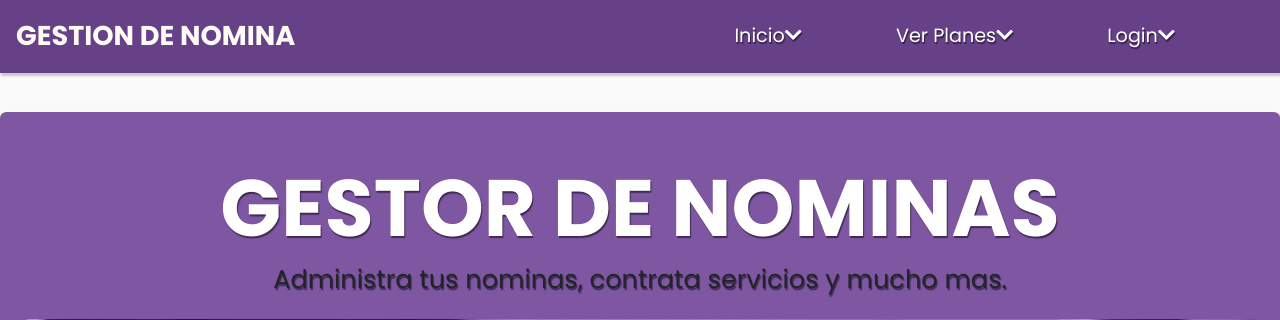
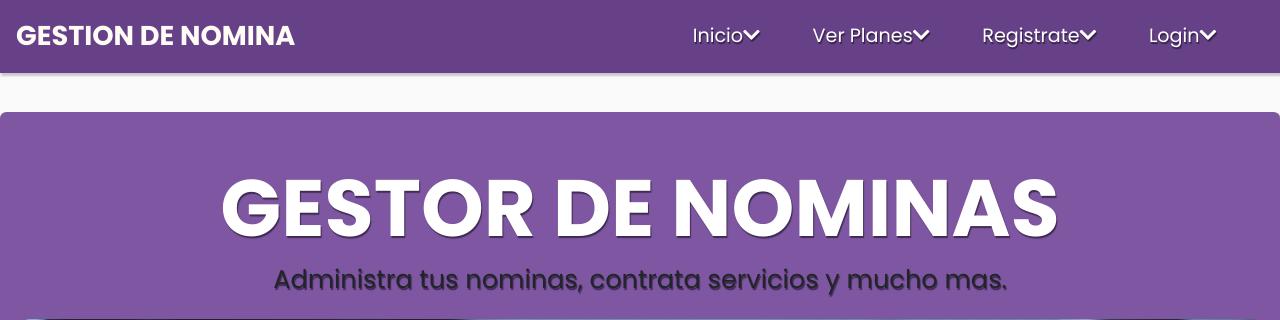
Before and after one commit to OBABau/CalculoDeNominas, a PHP site: page / in a window 1280 px wide. Shown: the top 320 px of the page. Run offline with PHP 8.4, Linux system fonts and the light colour scheme; some libraries are stand-ins or nearby versions.

Commit message:
cositas
jajajaj brian chupala

```diff
--- a/index.php
+++ b/index.php
@@ -26,6 +26,7 @@
         <div class="navbarCuerpo">
             <a class="enlaceNavbar sombraTexto1" href="index.php"> &nbsp;Inicio<i class="fa fa-chevron-down"></i></a>
             <a class="enlaceNavbar sombraTexto1" href="view/Empresa/verPlanes.php"> &nbsp;Ver Planes<i class="fa fa-chevron-down"></i></a>
+            <a class="enlaceNavbar sombraTexto1" href="view/Empresa/registrarEmpresas.php"> &nbsp;Registrate<i class="fa fa-chevron-down"></i></a>
             <a class="enlaceNavbar sombraTexto1" href="view/login.php"> &nbsp;Login<i class="fa fa-chevron-down"></i></a>
         </div>
 
--- a/view/Empresa/registrarEmpresas.php
+++ b/view/Empresa/registrarEmpresas.php
@@ -25,6 +25,7 @@
 
         <div class="navbarCuerpo">
             <a class="enlaceNavbar sombraTexto1" href="../../index.php"> &nbsp;Inicio<i class="fa fa-chevron-down"></i></a>
+            <a class="enlaceNavbar sombraTexto1" href="../../view/ayuda.php"> &nbsp;Ayuda<i class="fa fa-chevron-down"></i></a>
         </div>
     </nav>
 
```
